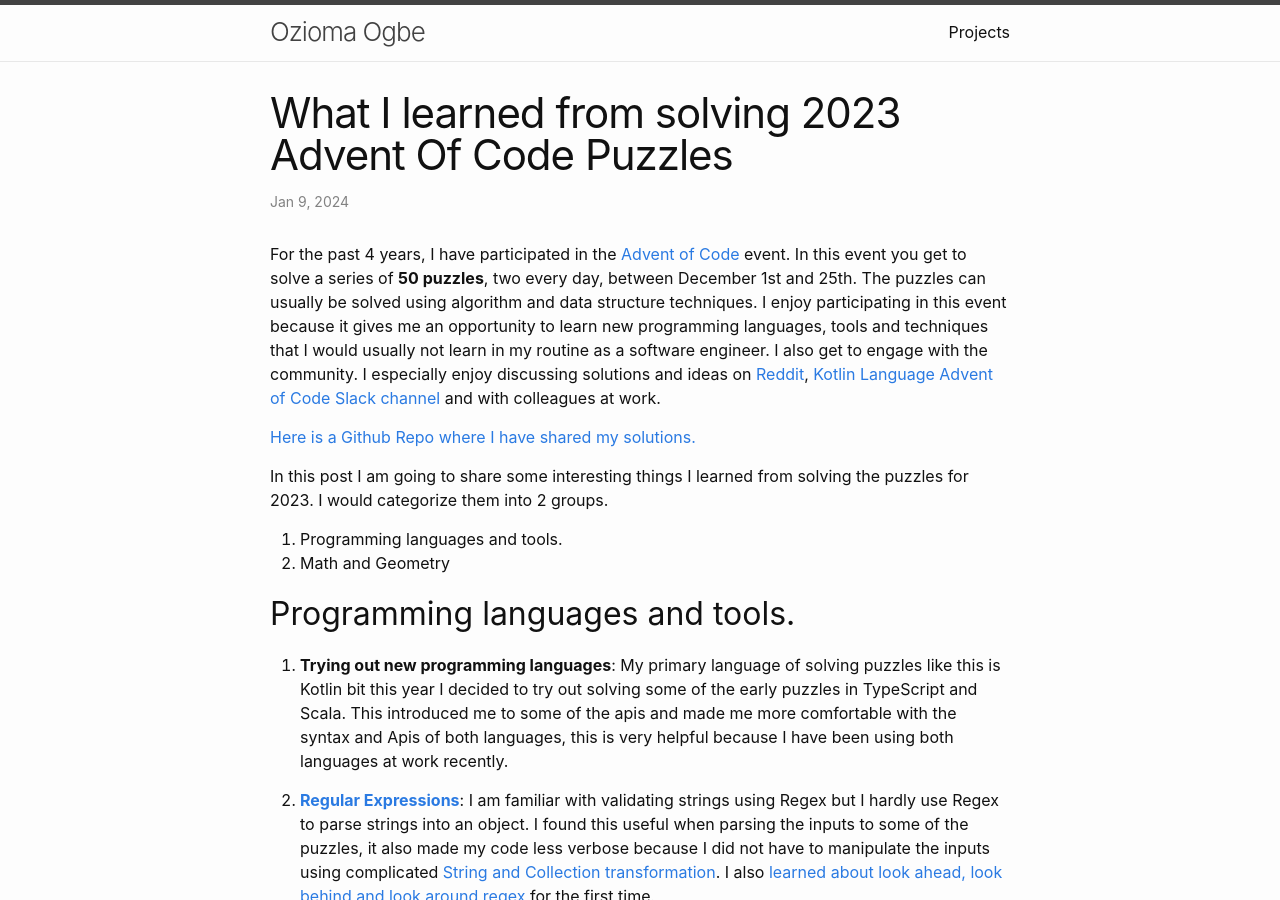
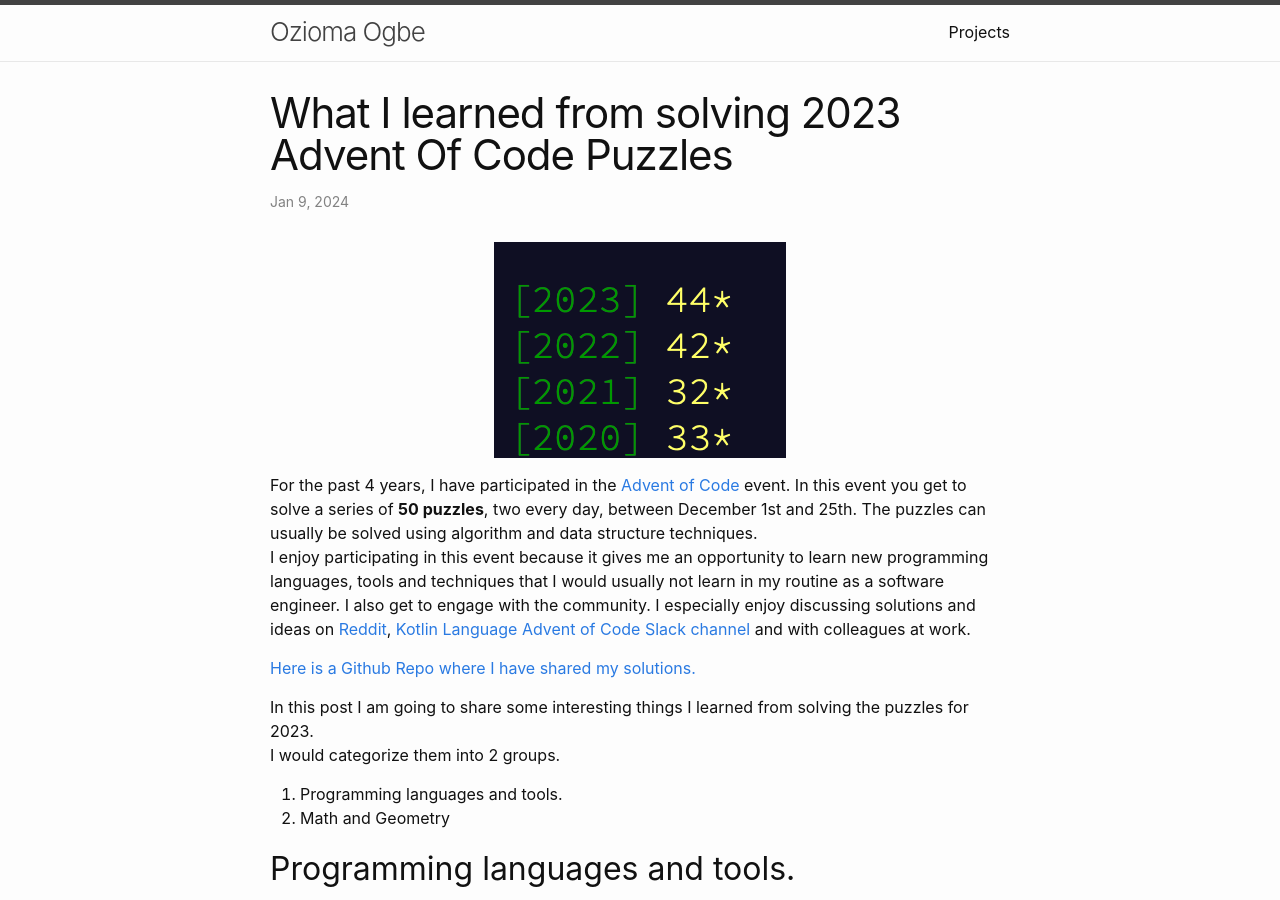
Before and after one commit to Oziomajnr/Ozioma-Personal-Website, a Jekyll site: the page built from blog/_posts/2023-01-09-what-i-learned-from-solving-2023-advent-of-code-puzzle.md, in a window 1280 px wide and 900 px high. Built offline with Jekyll 4.4.1, drawn with Linux system fonts in a browser that asks for light colours; comment, search, counter and statistics services are not loaded.

Commit message:
Add stars

```diff
--- a/blog/_posts/2023-01-09-what-i-learned-from-solving-2023-advent-of-code-puzzle.md
+++ b/blog/_posts/2023-01-09-what-i-learned-from-solving-2023-advent-of-code-puzzle.md
@@ -5,6 +5,9 @@
 ---
 
 
+<p align="center">
+ <img src="/img/advent_of_code_ozioma_stars.png" alt="Advent Of Code stars">
+</p>
 For the past 4 years, I have participated in the [Advent of Code](https://adventofcode.com/2023/about) event. In this event you get to solve a series of **50 puzzles**, two every day, between December 1st and 25th. The puzzles can usually be solved using algorithm and data structure techniques.
 I enjoy participating in this event because it gives me an opportunity to learn new programming languages, tools and techniques that I would usually not learn in my routine as a software engineer. I also get to engage with the community. I especially enjoy discussing solutions and ideas on [Reddit](https://www.reddit.com/r/adventofcode/), [Kotlin Language Advent of Code Slack channel](https://kotlinlang.slack.com/archives/C87V9MQFK) and with colleagues at work.
 
@@ -16,20 +19,28 @@
 2. Math and Geometry
 
 
-##  Programming languages and tools.
+## Programming languages and tools.
 
 1. **Trying out new programming languages**:  My primary language of solving puzzles like this is Kotlin bit this year I decided to try out solving some of the early puzzles in TypeScript and Scala. This introduced me to some of the apis and made me more comfortable with the syntax and Apis of both languages, this is very helpful because I have been using both languages at work recently.
 
 2. [**Regular Expressions**](https://en.wikipedia.org/wiki/Regular_expression#): I am familiar  with validating strings using Regex  but I hardly use Regex to parse strings into an object. I found this useful when parsing the inputs to some of the puzzles, it also made my code less verbose because I did not have to manipulate the inputs using complicated [String and Collection transformation](https://kotlinlang.org/docs/collection-transformations.html#string-representation). I also  [learned about look ahead, look behind and look around regex](https://www.regular-expressions.info/lookaround.html) for the first time.
 3. **Kotlin** [**DeepRecursiveFunction**](https://kotlinlang.org/api/latest/jvm/stdlib/kotlin/-deep-recursive-function/) : When solving algorithm and data structure problems, I often prefer using recursion instead mutable collections, but with some problems this often results in some deep recursive calls and I end up with stack overflow exceptions. Sometimes, the functions are tail recursive and Kotlin has a [tailrec](https://kotlinlang.org/docs/functions.html#tail-recursive-functions) modifier that can be applied to a  recursive function to enable the compiler convert it to an iterative call so that you do not hit the stack limit. But most times, it is not easy/possible to make your functions tail recursive. To work around this, I usually use an explicit stack collection to store the state of my function, then push and pop from the stack instead of calling and returning from the recursive function. But while solving advent of code puzzlers this year, I discovered [DeepRecursiveFunction](https://kotlinlang.org/api/latest/jvm/stdlib/kotlin/-deep-recursive-function/) while allows you to write recursive functions that are placed on the heap instead of the call stack. This allowed me do deep recursive calls without worrying about the limit of the stack space.
 4. **Kotlin Notebooks for data manipulation and visualization**:  Some of the puzzles become considerably easier to understand and solve if you could visualize the data. I decided to try out Kotlin Notebooks for the first time to visualize some of the problems, particularly day [18](https://adventofcode.com/2023/day/18) and 24 after watching a presentation for [day 5 on the Kotlin YouTube channel](https://www.youtube.com/watch?v=gLuXUlc6CnE). Kotlin Notebook is very similar to Jupiter Notebook, so you can use it instead, if you know how to write Kotlin but not Python. It is still lacking in available libraries but the [Kandy library](https://kotlin.github.io/kandy/welcome.html) had most of the functionalities I needed to visualize the data. For example for day 18, visualizing the data (See image below) made me realize that it forms a closed polygon shape and that I could solve the problem by calculating the area of the polygon.
+<p align="center">
+ <img src="/img/advent_of_code_map.png" alt="Day 18 visualization">
+</p>
 
-##  Math And Geometry.
+## Math And Geometry.
 
 1. [LCM Application (Gear Problem)](https://en.wikipedia.org/wiki/Least_common_multiple#Gears_problem):  The problems on [day 8](https://adventofcode.com/2023/day/8) and [20](https://adventofcode.com/2023/day/20) can be simplified into running a simulation to figure out when multiple objects revolving at different speed would eventually align. It turns out that this is a classic problem called the **Gear Problem** and it can be solved by calculating the lowest common multiple of the speeds of the object.  The same principle can be applied in astronomy to figure out when 3 planets align ([Syzygy](https://en.wikipedia.org/wiki/Syzygy_%28astronomy%29)) .  *Actually I don't care!*
 
 2. [Finding Points In a Polygon](https://en.wikipedia.org/wiki/Point_in_polygon#Ray_casting_algorithm): The second part of day 10 can  be simplified into counting the number of points in a polygon I learned about ray casting algorithm, which involved counting the number of times a line from the point in any direction touches a point on the edge of the polygon, if it touches it an even number of times, then the point is outside of the polygon, if it touches it an odd number of times, then the point is in the polygon. A similar algorithm is applied in [SVG generation](https://en.wikipedia.org/wiki/Point_in_polygon#SVG).
+<p align="center">
+ <img src="/img/ray_casting.png" alt="Ray casting algorithm">
+</p>
+
 3. Area Of a Polygon ([Shoelace Formula](https://en.wikipedia.org/wiki/Shoelace_formula) and [Pick's  Theorem](https://en.wikipedia.org/wiki/Pick%27s_theorem))
+
 4. [3D Equation of a line](https://www.youtube.com/watch?v=uXnWQIumLNA): The first part of day 24 involved finding the point of intersection of 2 lines on a 2d plane, this was not very difficult to solve with algebra, but for the second part you had to find the point of intersection of multiple lines on a 3D space.  After revisiting some 3D geometry tutorials, I was able to figure out a solution using algebra.
 
 
```
Also changed, not shown: blog/img/advent_of_code_map.png (added), blog/img/advent_of_code_ozioma_stars.png (added), blog/img/ray_casting.png (added).
